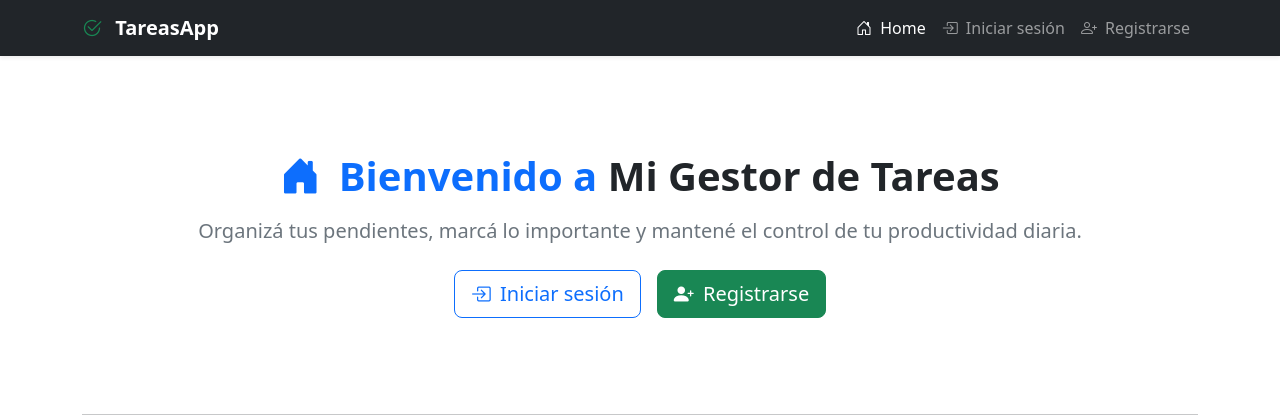
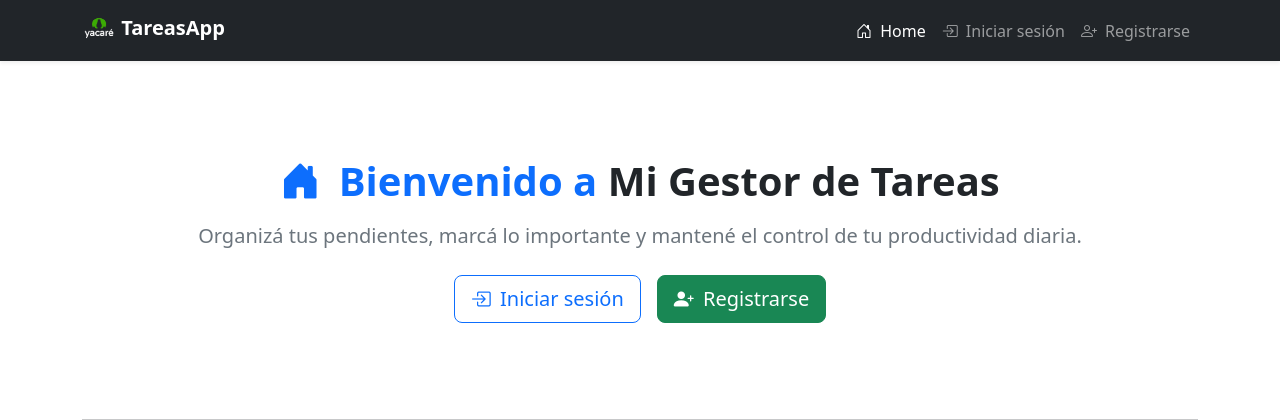
Before and after one commit to chapa0723/django-CRUD, a Django app: page / in a window 1280 px wide. Shown: the top 420 px of the page. Run offline with Django 4.2, Linux system fonts and the light colour scheme.

Commit message:
agregue el loguito en el navbar

```diff
--- a/djangocrud/settings.py
+++ b/djangocrud/settings.py
@@ -125,6 +125,8 @@ USE_TZ = True
 
 STATIC_URL = 'static/'
 
+STATIC_ROOT = BASE_DIR / 'staticfiles'
+
 LOGIN_URL = '/signin'
 
 # Default primary key field type
--- a/tasks/templates/_navbar.html
+++ b/tasks/templates/_navbar.html
@@ -1,7 +1,9 @@
 <nav class="navbar navbar-expand-lg navbar-dark bg-dark shadow-sm">
   <div class="container">
-    <a class="navbar-brand fw-bold" href="/">
-      <i class="bi bi-check2-circle me-2 text-success"></i> TareasApp
+    {% load static %}
+    <a class="navbar-brand fw-bold" href="/" >
+      <!-- <i class="bi bi-check2-circle me-2 text-success"></i> -->
+      <img src="{% static 'tasks/images/logo-yacare-negro.png' %}" alt="Logo de YacareSoft" width="34" height="34" class="d-inline-block align-text-top" style="position: relative; top: -3px;"> TareasApp
     </a>
     <button
       class="navbar-toggler"
```
Also changed, not shown: tasks/static/tasks/images/logo-yacare-negro.png (added), tasks/static/tasks/images/logo-yacare.png (added), 1 other file.
